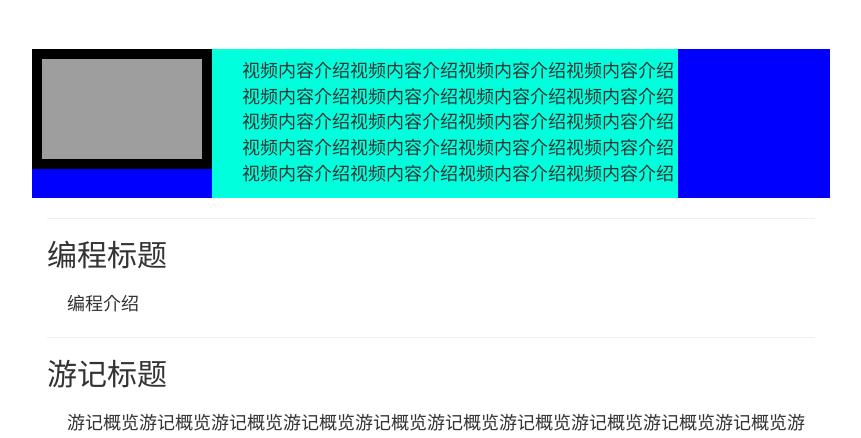
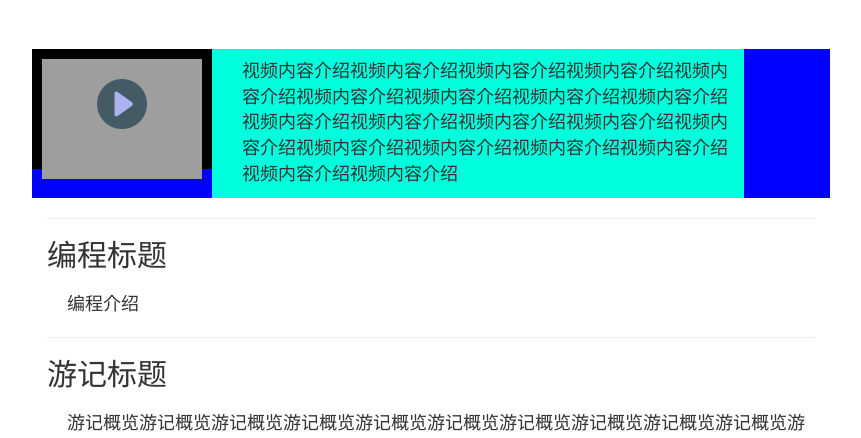
Before and after one commit to yexxyy/my_website, a Django app: template mysite/record/templates/record/record_list.html in a window 1280 px wide. Shown: the part 51-489 px from the top of the page, without its empty margins (209-1070 px from the left). Run offline with Django 3.2, Linux system fonts and the light colour scheme; the template is opened without the code that fills it, so the values that code supplies are empty; data comes from the database, SQL or seed files in the repository; some libraries are stand-ins or nearby versions.

Commit message:
视频播放图标添加完毕

```diff
--- a/mysite/mysite/urls.py
+++ b/mysite/mysite/urls.py
@@ -24,5 +24,5 @@ urlpatterns = [
     url(r'^resources/(?P<file_path>.*)',views.get_pictures),
     url(r'^ckeditor/', include('ckeditor_uploader.urls')),
 
-    url(r'^records/',include('record.urls')),
+    url(r'^record/',include('record.urls')),
 ]
--- a/mysite/record/static/record/record_list.css
+++ b/mysite/record/static/record/record_list.css
@@ -26,11 +26,21 @@ body{
 	padding: 10px;
 }
 
-.col-md-5 img{
+
+.col-md-5 .banner{
 	width: 100%;
 	height:100%;
 }
-.col-md-7{
+
+.play_icon{
+	width: 50px;
+	height: 50px;
+
+	align-content: center;
+
+}
+
+.col-md-8{
 	background: #00ffdd;
 	padding-left: 30px;
 	padding-top: 10px;
--- a/mysite/record/static/record/record_list.js
+++ b/mysite/record/static/record/record_list.js
@@ -11,7 +11,7 @@ $(document).ready(function(){
 
 function get_records_content(){
 	$.ajax({
-		url:host+'/records/',
+		url:host+'/record/',
 		type:'get',
 		success:function (content){
 			console.log(content.list)
--- a/mysite/record/templates/record/record_list.html
+++ b/mysite/record/templates/record/record_list.html
@@ -74,16 +74,26 @@
   <script type="text/template" id="video_template">
 
 
-  <div class="tab-pane" id="tab-firefox">
-    <div class="row feature">
+  <div class="tab-pane">
+    <div class="row">
 
       <div class="col-md-5">
 
 
-        <img  src="" class="banner">
+
+
+        <div class="icon_and_bg" >
+            <div style="position: absolute;top:30px;left:65px;">
+              <img class="play_icon" src="{% static 'imgs/play_icon.png' %}"/><!--子视图  -->
+            </div>
+            <img src=""  class="banner"/><!--父视图 -->
+        </div>
+
+
+
       </div>
 
-      <div class="col-md-7">
+      <div class="col-md-8">
         <p class="description"></p>
       </div>
 
```
Also changed, not shown: mysite/record/static/imgs/play_icon.png (added).
